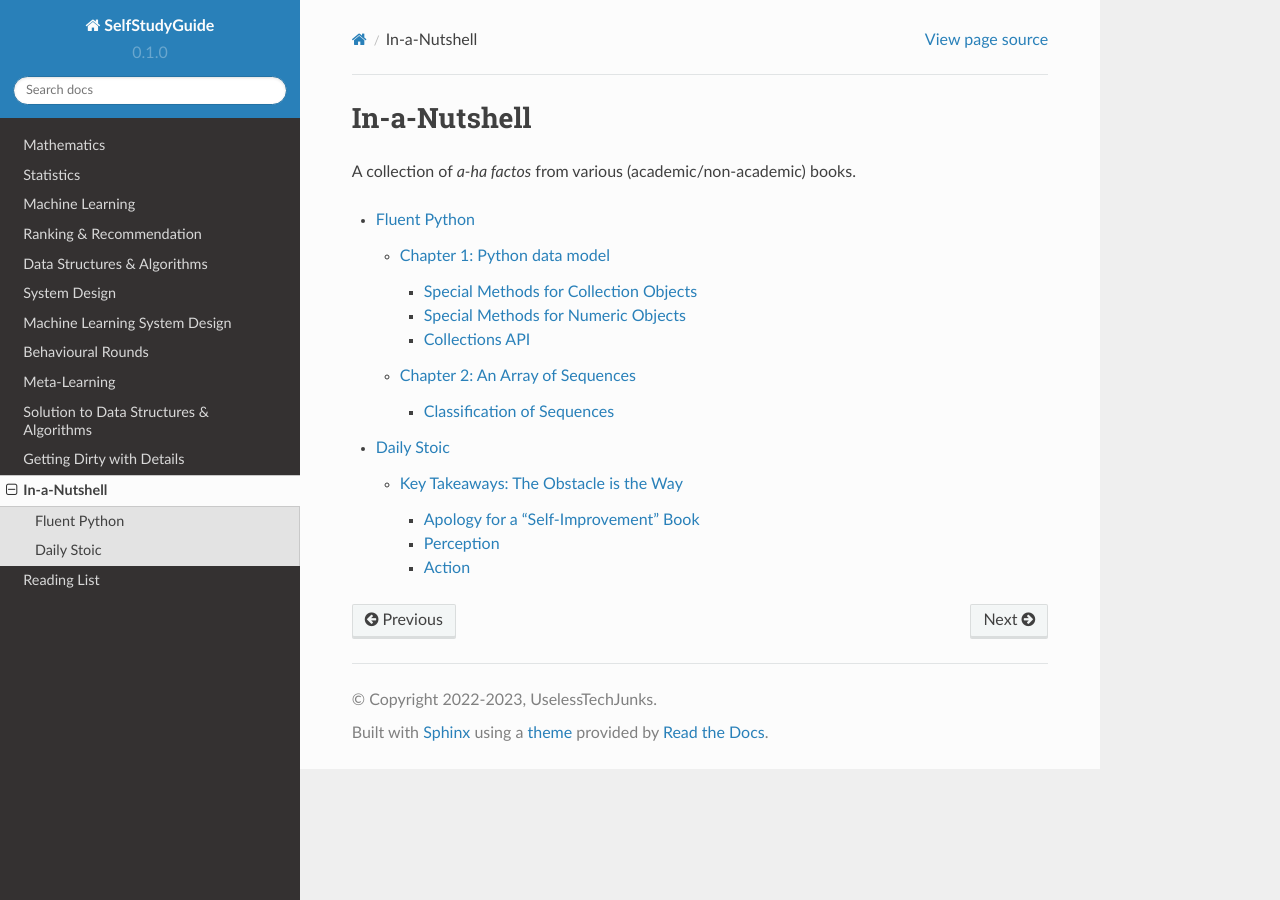
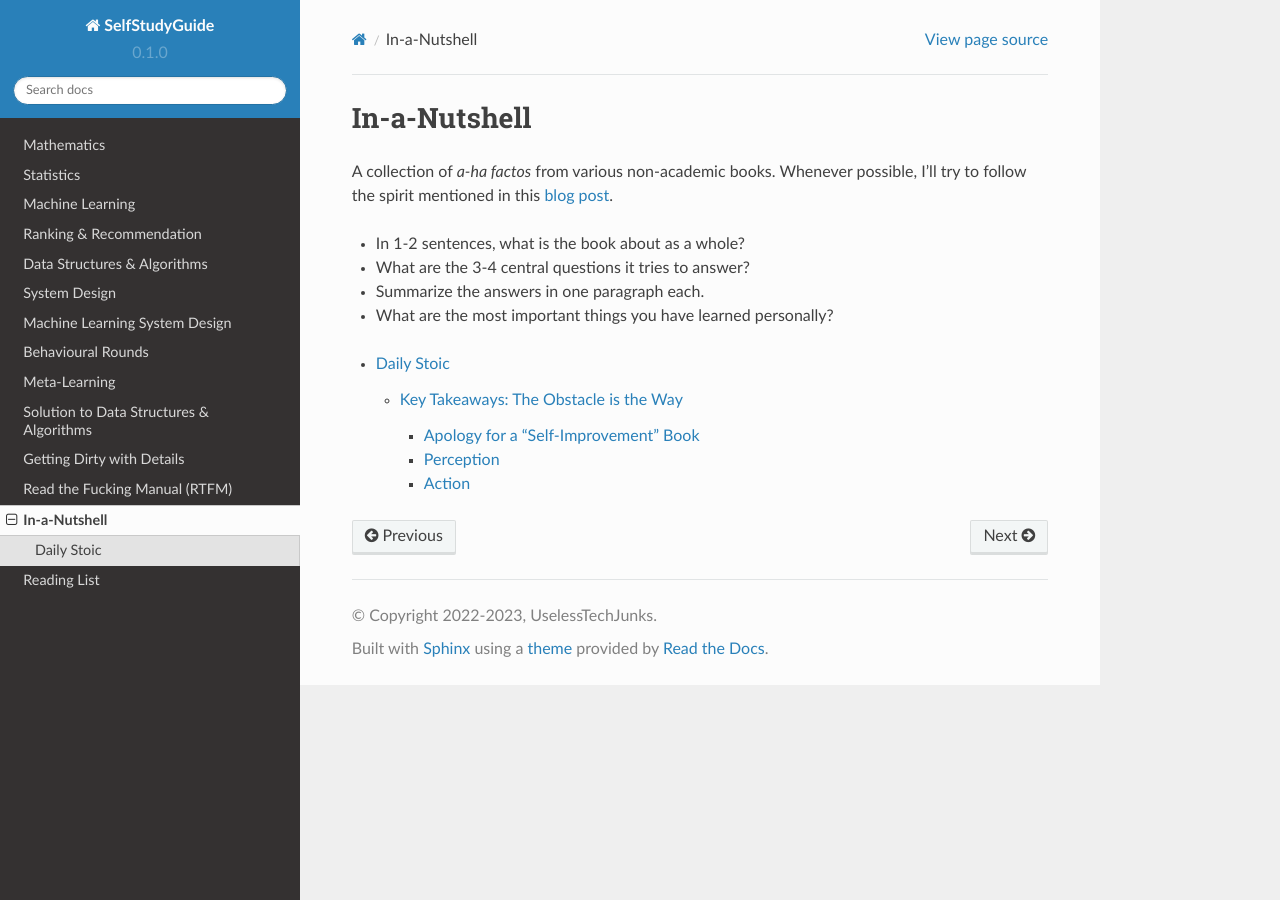
Before and after one commit to uselesstechjunks/leetcode, a Sphinx documentation site: the page built from docs/source/kurzgesagt.rst, in a window 1280 px wide. Built offline with Sphinx 7.4.7 and the Read the Docs theme 2.0.0, drawn with Linux system fonts in a browser that asks for light colours.

Commit message:
Develop (#65)
* Create rtfm.rst

* Update kurzgesagt.rst

* Update index.rst

* Update kurzgesagt.rst

```diff
--- a/docs/source/index.rst
+++ b/docs/source/index.rst
@@ -29,6 +29,7 @@ Contents
    studytips
    dsalgosol
    deepdives
+   rtfm
    kurzgesagt
    readlist
 
--- a/docs/source/kurzgesagt.rst
+++ b/docs/source/kurzgesagt.rst
@@ -1,9 +1,13 @@
 In-a-Nutshell
 ##########################################################################
 
-A collection of *a-ha factos* from various (academic/non-academic) books.
+A collection of *a-ha factos* from various non-academic books. Whenever possible, I'll try to follow the spirit mentioned in this `blog post <https://www.andreasfragner.com/writing/writing-summaries>`_.
+
+- In 1-2 sentences, what is the book about as a whole?
+- What are the 3-4 central questions it tries to answer?
+- Summarize the answers in one paragraph each.
+- What are the most important things you have learned personally?
 
 .. toctree::
 
-   fluent-python
    daily-stoic
--- /dev/null
+++ b/docs/source/rtfm.rst
@@ -0,0 +1,8 @@
+Read the Fucking Manual (RTFM)
+#############################################################
+
+A collection of key technical information that are important for me to remember.
+
+.. toctree::
+
+   fluent-python
```
